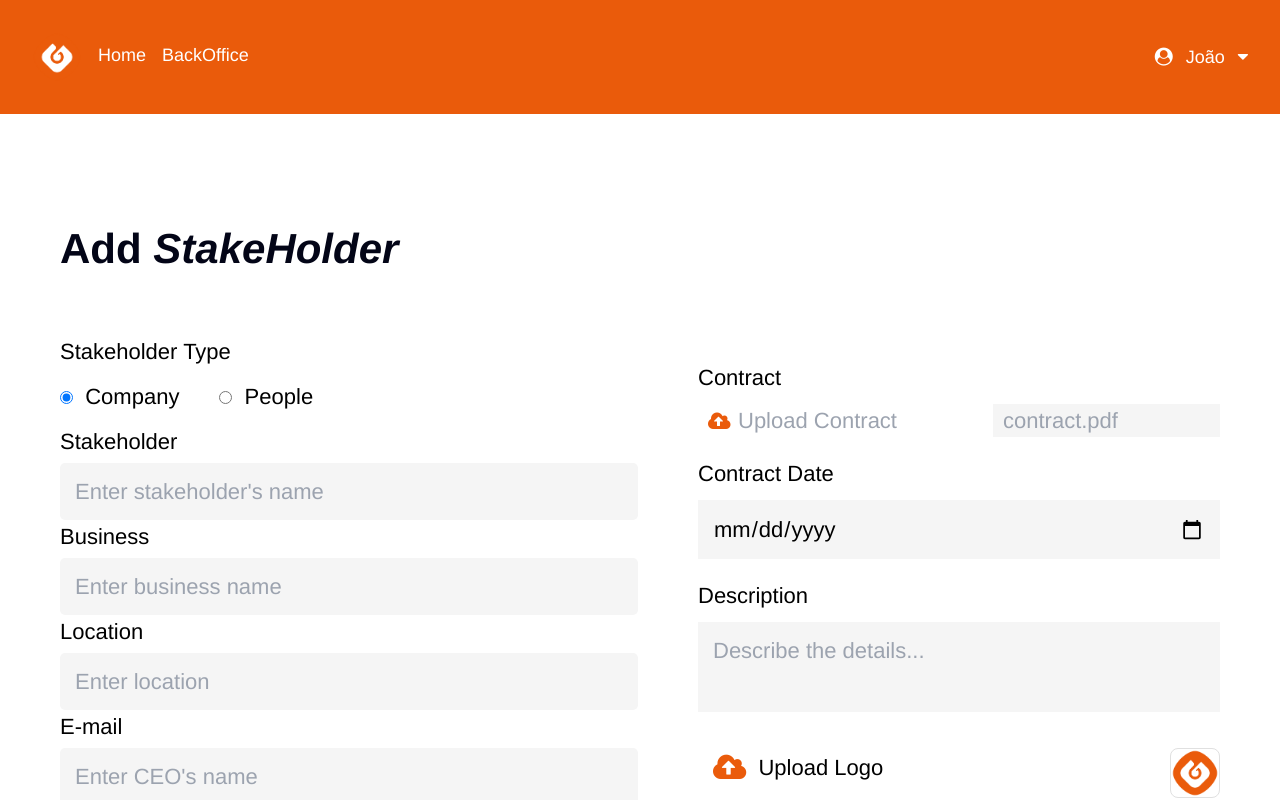
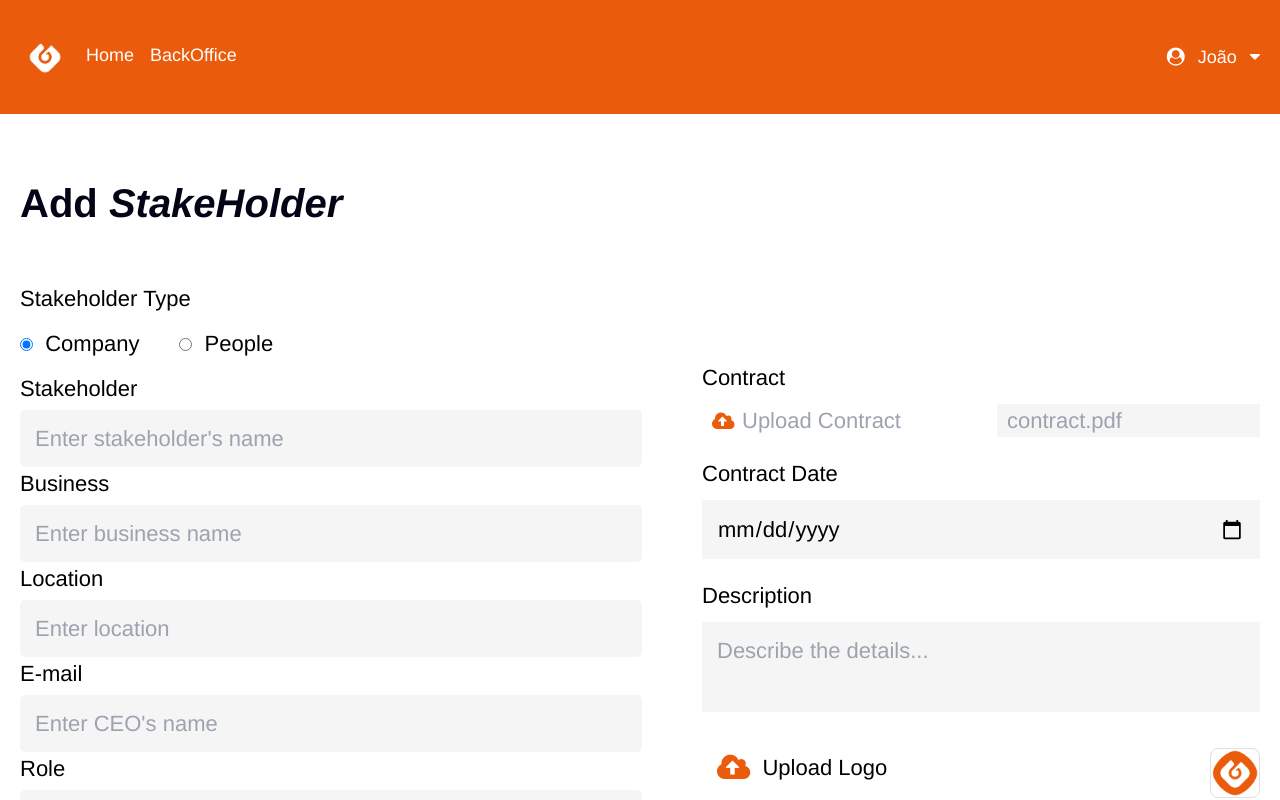
Before and after one commit to Lumaraescoder/Galp-front, a Next.js app: page /stakeholderadd in a window 1280 px wide. Shown: the top 800 px of the page. Built offline with nearby package versions, Linux system fonts and the light colour scheme.

Commit message:
Adjusted width max

```diff
--- a/src/components/AddStackeholder/AddStackeHolder.tsx
+++ b/src/components/AddStackeholder/AddStackeHolder.tsx
@@ -27,7 +27,7 @@ const StyledInput = styled.input`
 `;
 
 const Container = styled.div`
-  max-width: 1200px;
+  max-width: 1400px;
   margin: 0 auto;
   padding: 40px 20px;
   display: flex;
@@ -91,11 +91,8 @@ const LabelRight = styled.div`
 `;
 
 const WelcomeStack = styled.p`
-  margin: 50px 0px;
-  white-space: nowrap;
-  font-size: 42px;
-  position: relative;
-  top: 24px;
+  margin: 30px 0px 20px;
+  font-size: 40px;
 `;
 
 const StrackeHolderType = styled.div`
--- a/src/components/Navigation/Navigation.tsx
+++ b/src/components/Navigation/Navigation.tsx
@@ -2,7 +2,14 @@ import Link from 'next/link';
 import { useRouter } from 'next/router';
 import React, { useState } from 'react';
 
-import { Logo, MenuIcon, MenuLinks, NavbarContainer, StyledLink } from './NavigationStyled';
+import {
+  Logo,
+  MenuIcon,
+  MenuLinks,
+  NavbarContainer,
+  StyledLink,
+  Wrapper
+} from './NavigationStyled';
 
 const Navigation = () => {
   const [isOpen, setIsOpen] = useState(false);
@@ -14,6 +21,7 @@ const Navigation = () => {
 
   return (
     <NavbarContainer>
+      <Wrapper>
         <div className="flex items-center justify-between">
           <div className="flex items-center space-x-4">
             <Logo src="/images/Galp.png" alt="Galp logo" />
@@ -55,6 +63,7 @@ const Navigation = () => {
             </MenuIcon>
           </div>
         </div>
+      </Wrapper>
     </NavbarContainer>
   );
 };
--- a/src/components/Navigation/NavigationStyled.tsx
+++ b/src/components/Navigation/NavigationStyled.tsx
@@ -14,9 +14,14 @@ export type ActiveLink = 'Home' | 'BackOffice';
 
 export const NavbarContainer = styled.nav`
   background-color: #ea5b0b;
-  padding: 2rem;
   color: white;
   font-size: 18px;
+`;
+
+export const Wrapper = styled.div`
+  max-width: 1400px;
+  margin: 0 auto;
+  padding: 2rem 20px;
 `;
 
 export const Logo = styled.img`
--- a/src/components/StackeHolderDetails/StrackeHolderDetails.tsx
+++ b/src/components/StackeHolderDetails/StrackeHolderDetails.tsx
@@ -16,7 +16,8 @@ import {
   ChartContainer,
   ColumnContainer,
   TableContainer,
-  Users
+  Users,
+  Wrapper
 } from './StrackeHolderDetaisls.Styled';
 
 const fetcher = (url: string) =>
@@ -63,6 +64,7 @@ const StakeholderDetails: React.FC = () => {
   };
 
   return (
+    <Wrapper>
       <CenteredContainer>
         <CenteredItem>
           <InfoCard company={companyInfo} />
@@ -89,6 +91,7 @@ const StakeholderDetails: React.FC = () => {
           </TableContainer>
         </CenteredItem>
       </CenteredContainer>
+    </Wrapper>
   );
 };
 
--- a/src/components/StackeHolderDetails/StrackeHolderDetaisls.Styled.ts
+++ b/src/components/StackeHolderDetails/StrackeHolderDetaisls.Styled.ts
@@ -4,17 +4,17 @@ export const CenteredContainer = styled.div`
   display: flex;
   justify-content: center;
   align-items: center;
+`;
+
+export const Wrapper = styled.div`
+  max-width: 1400px;
+  margin: 0 auto;
   padding: 20px;
 `;
 
 export const CenteredItem = styled.div`
-  width: 85%;
+  width: 100%;
   background-color: #ffffff;
-  padding: 20px;
-
-  @media only screen and (max-width: 764px) {
-    width: 100%;
-  }
 `;
 
 export const ColumnContainer = styled.div`
--- a/src/pages/stakeholderform.tsx
+++ b/src/pages/stakeholderform.tsx
@@ -28,7 +28,7 @@ const StyledInput = styled.input`
 `;
 
 const Container = styled.div`
-  max-width: 1200px;
+  max-width: 1400px;
   margin: 0 auto;
   padding: 40px 20px;
   display: flex;
@@ -93,7 +93,6 @@ const LabelRight = styled.div`
 
 const WelcomeStack = styled.p`
   margin: 30px 0px 20px;
-  white-space: nowrap;
   font-size: 40px;
 `;
 
```
Also changed, not shown: src/pages/backoffice.tsx (+15 -2 lines), src/pages/search.tsx (+7 -0 lines). Lines whose indentation alone changed are shown as unchanged.
